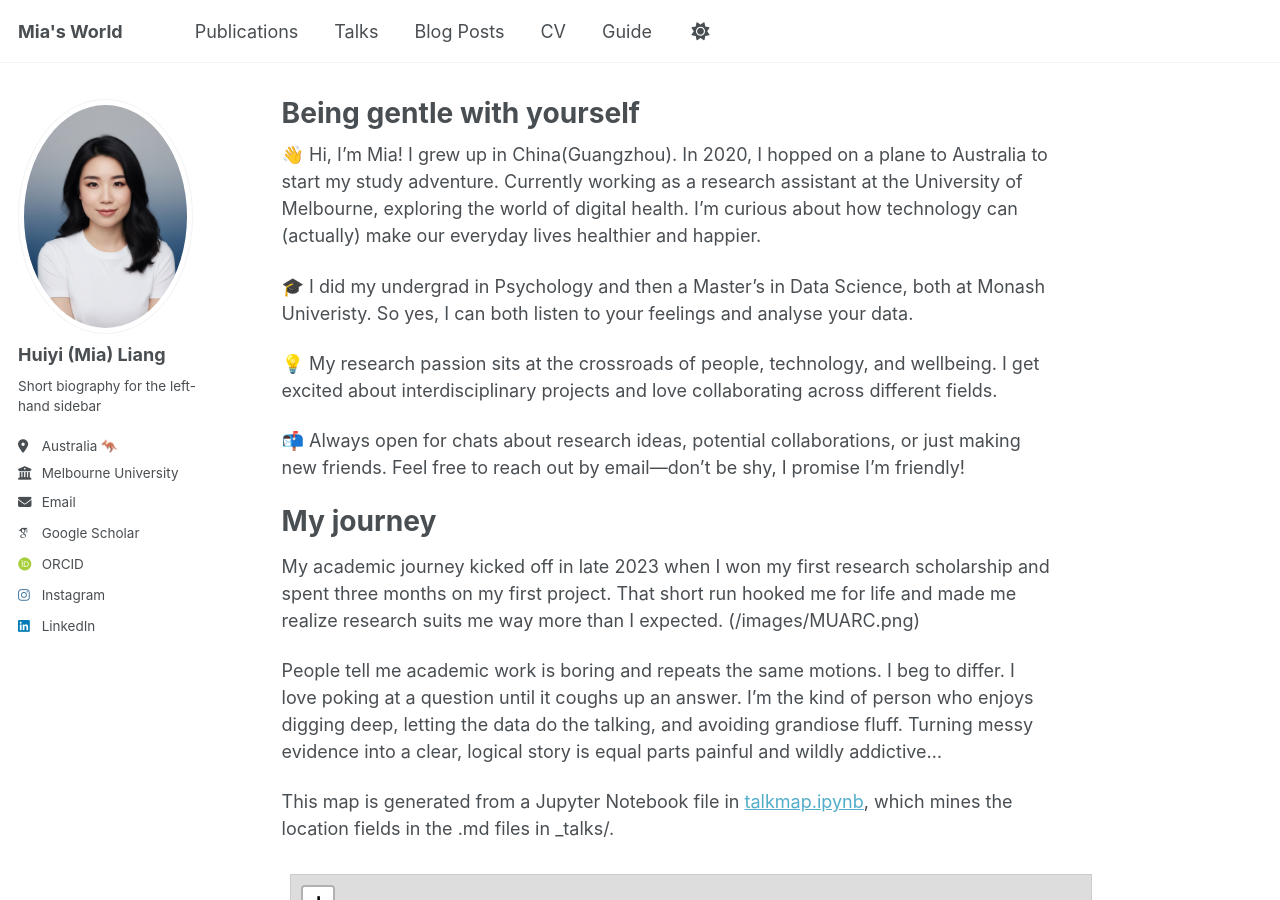
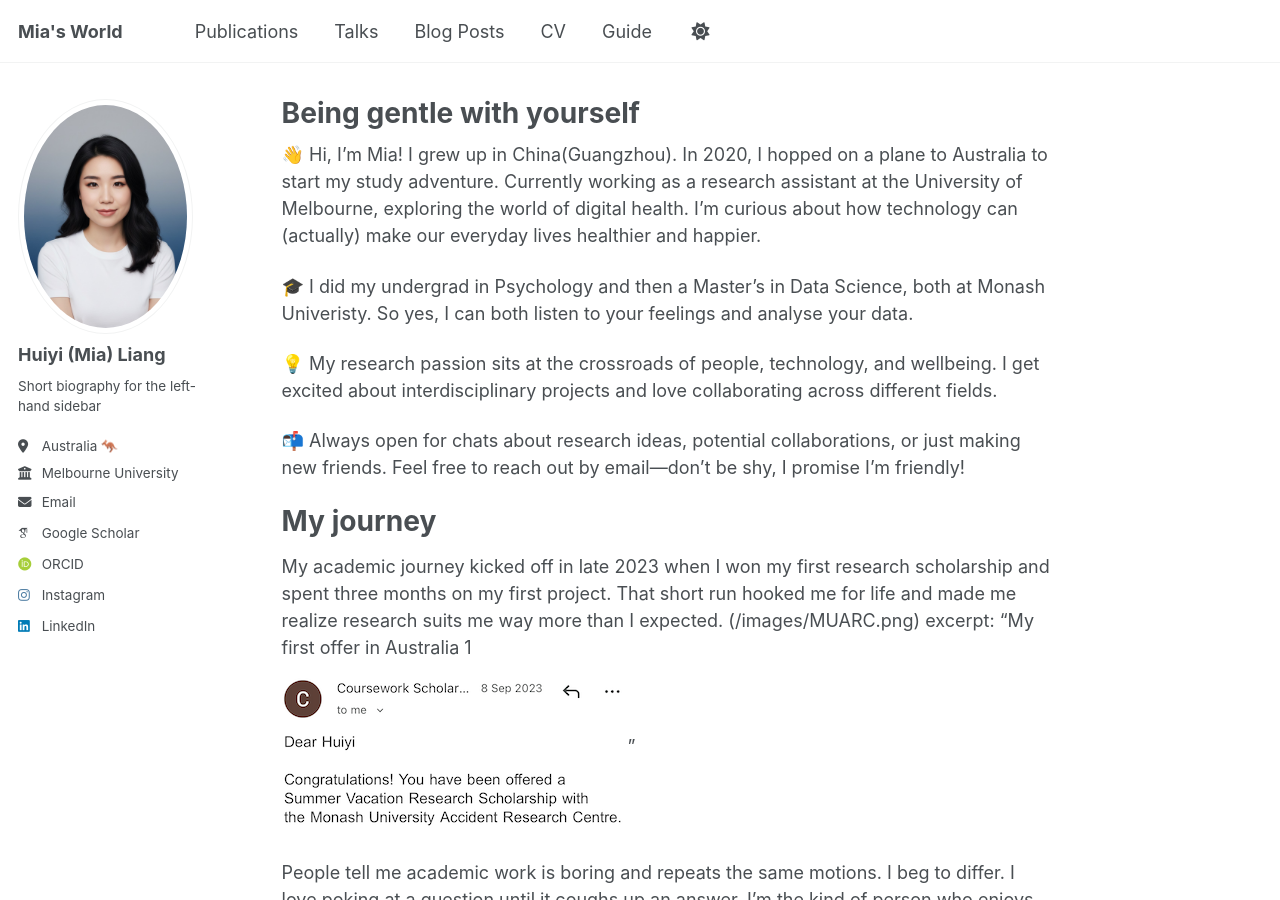
Before and after one commit to lianghuiyi-mia/huiyiliang.github.io, a Jekyll site: the page built from _pages/about.md, in a window 1280 px wide and 900 px high. Built offline with Jekyll 4.4.1, drawn with Linux system fonts in a browser that asks for light colours; nearby versions of some CDN libraries; some web fonts are replaced; a script that is not in the unit is left out.

Commit message:
Update about.md

```diff
--- a/_pages/about.md
+++ b/_pages/about.md
@@ -21,6 +21,7 @@ My journey
 ======
 My academic journey kicked off in late 2023 when I won my first research scholarship and spent three months on my first project. That short run hooked me for life and made me realize research suits me way more than I expected.
 (/images/MUARC.png)
+excerpt: "My first offer in Australia 1<br/><img src='/images/MUARC.png'>"
 
 People tell me academic work is boring and repeats the same motions. I beg to differ. I love poking at a question until it coughs up an answer. I’m the kind of person who enjoys digging deep, letting the data do the talking, and avoiding grandiose fluff. Turning messy evidence into a clear, logical story is equal parts painful and wildly addictive...
 
```
